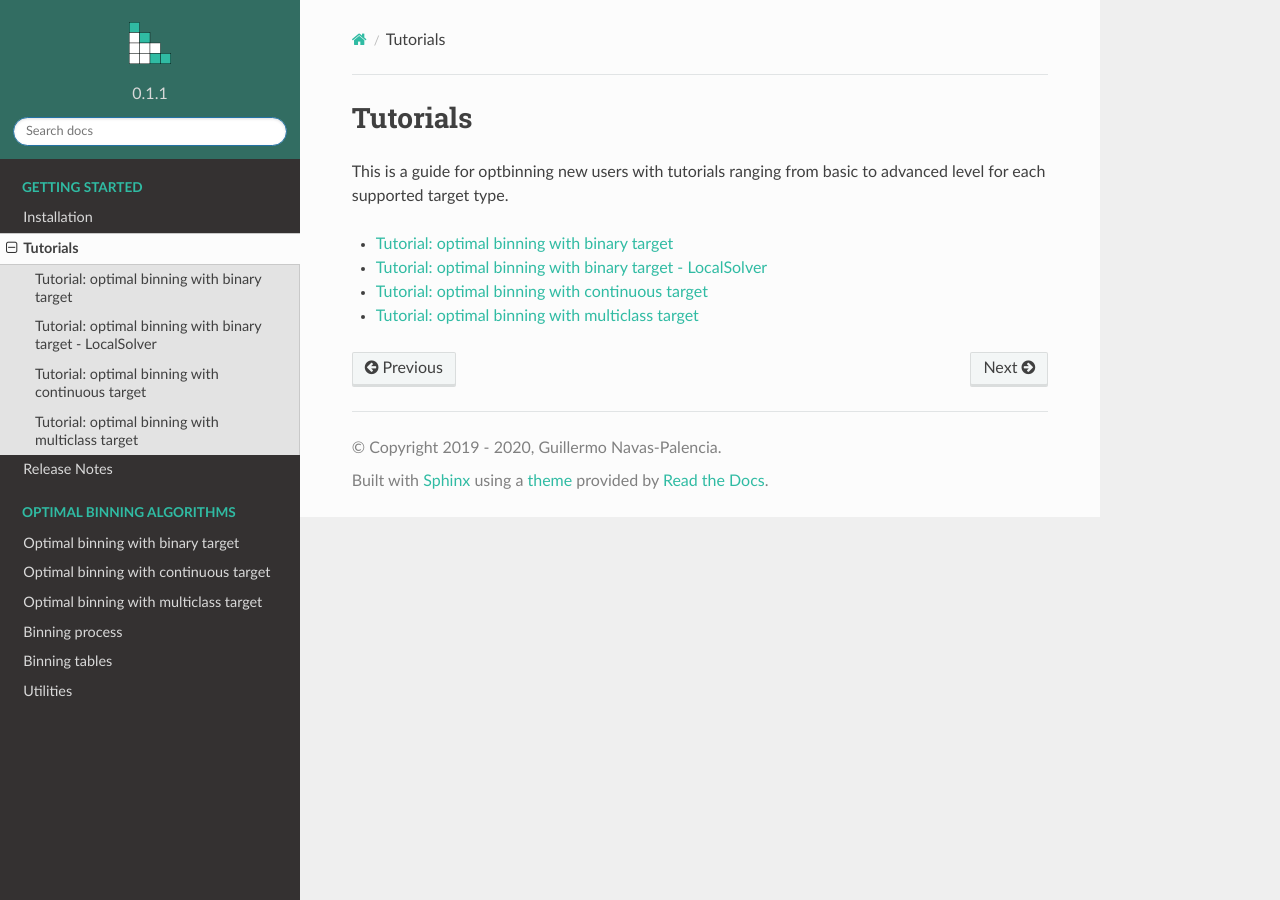
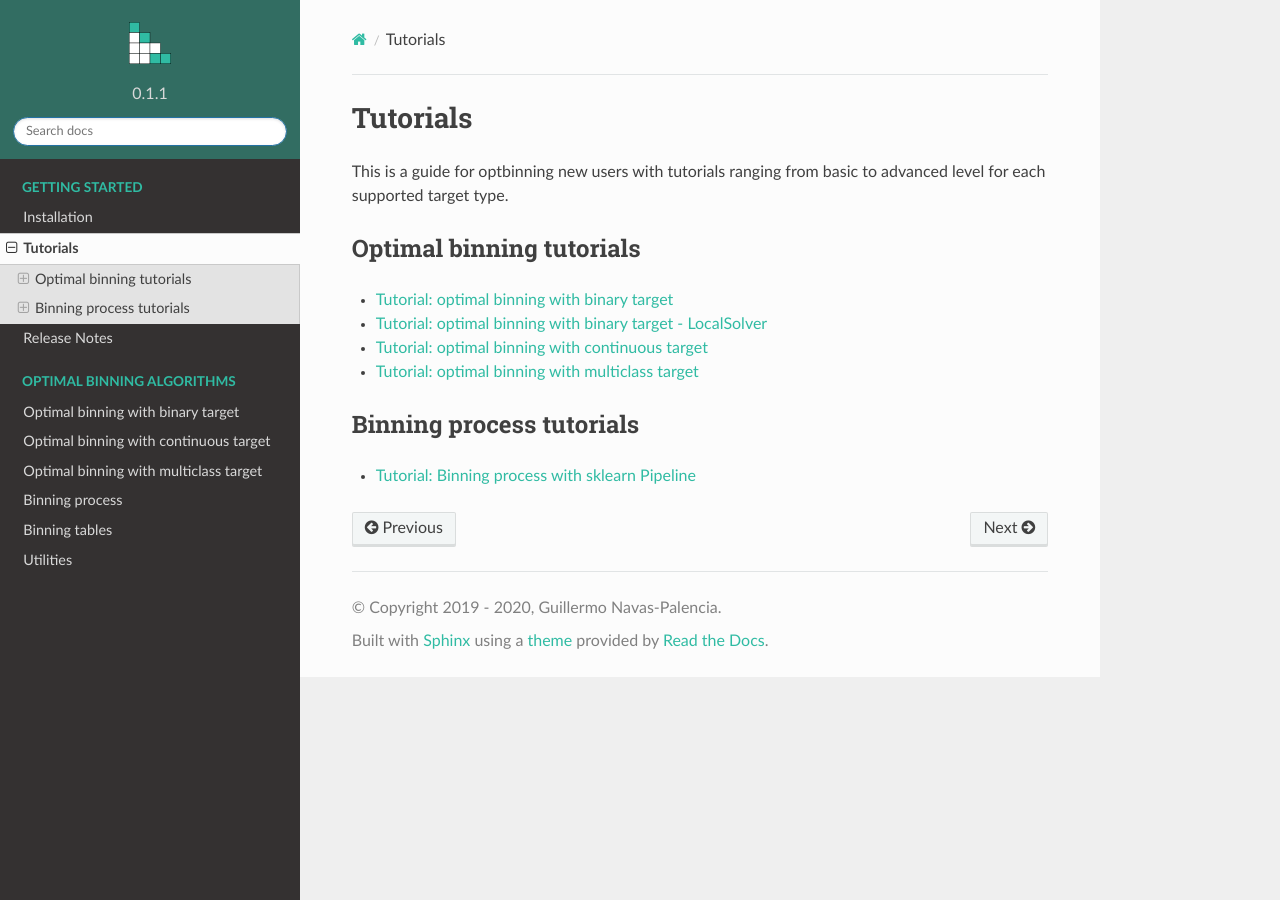
Before and after one commit to guillermo-navas-palencia/optbinning, a Sphinx documentation site: the page built from doc/source/tutorials.rst, in a window 1280 px wide. Built offline with Sphinx 7.4.7 and the Read the Docs theme 2.0.0, drawn with Linux system fonts in a browser that asks for light colours.

Commit message:
New tutorial for the binning process. Fix minor typos in continuous and multiclass target tutorials

```diff
--- a/doc/source/tutorials.rst
+++ b/doc/source/tutorials.rst
@@ -3,6 +3,9 @@ Tutorials
 
 This is a guide for optbinning new users with tutorials ranging from basic
 to advanced level for each supported target type.
+
+Optimal binning tutorials
+-------------------------
 
 .. toctree::
    :maxdepth: 1
@@ -11,3 +14,12 @@ to advanced level for each supported target type.
    tutorials/tutorial_binary_localsolver
    tutorials/tutorial_continuous
    tutorials/tutorial_multiclass
+
+
+Binning process tutorials
+-------------------------
+
+.. toctree::
+   :maxdepth: 1
+
+   tutorials/tutorial_binning_process_sklearn_pipeline
```
Also changed, not shown: doc/source/tutorials/tutorial_binning_process_sklearn_pipeline.ipynb (added), doc/source/tutorials/tutorial_continuous.ipynb, doc/source/tutorials/tutorial_multiclass.ipynb.
